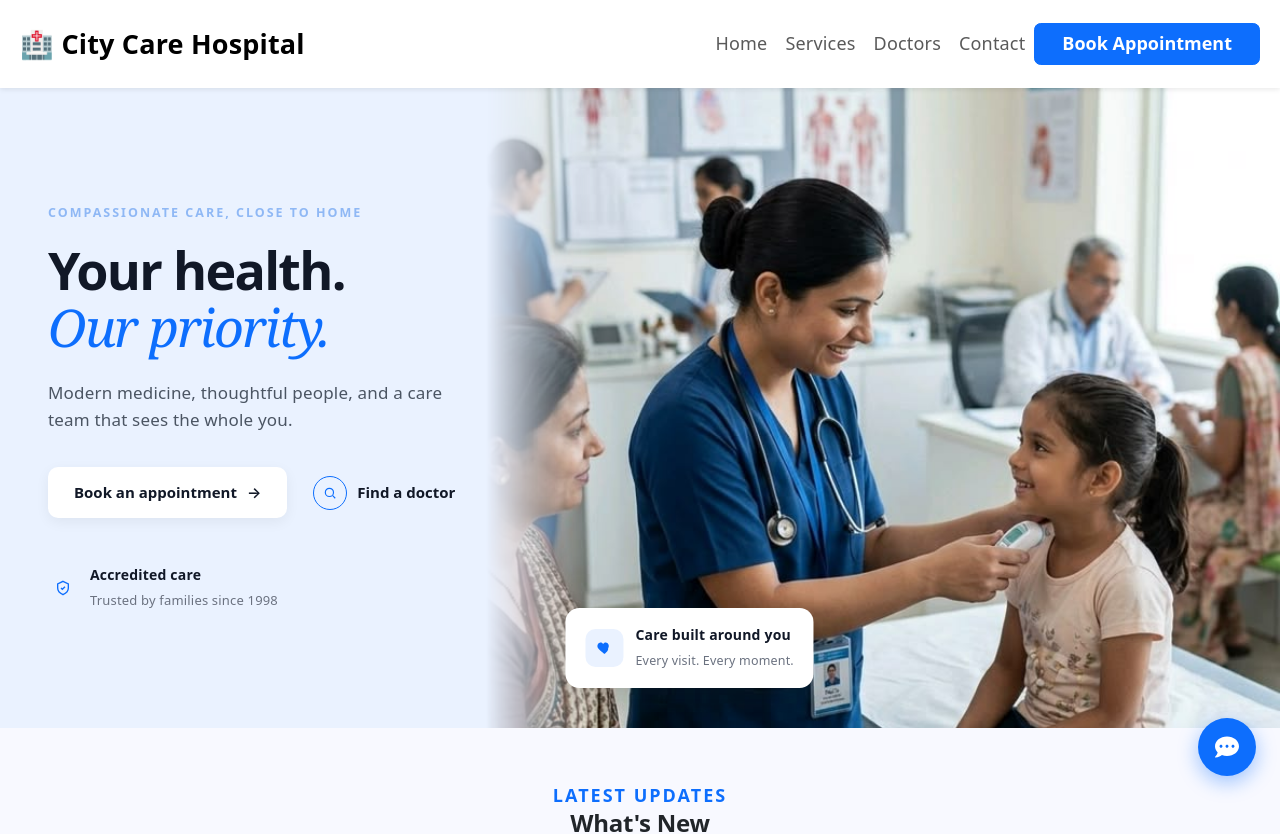
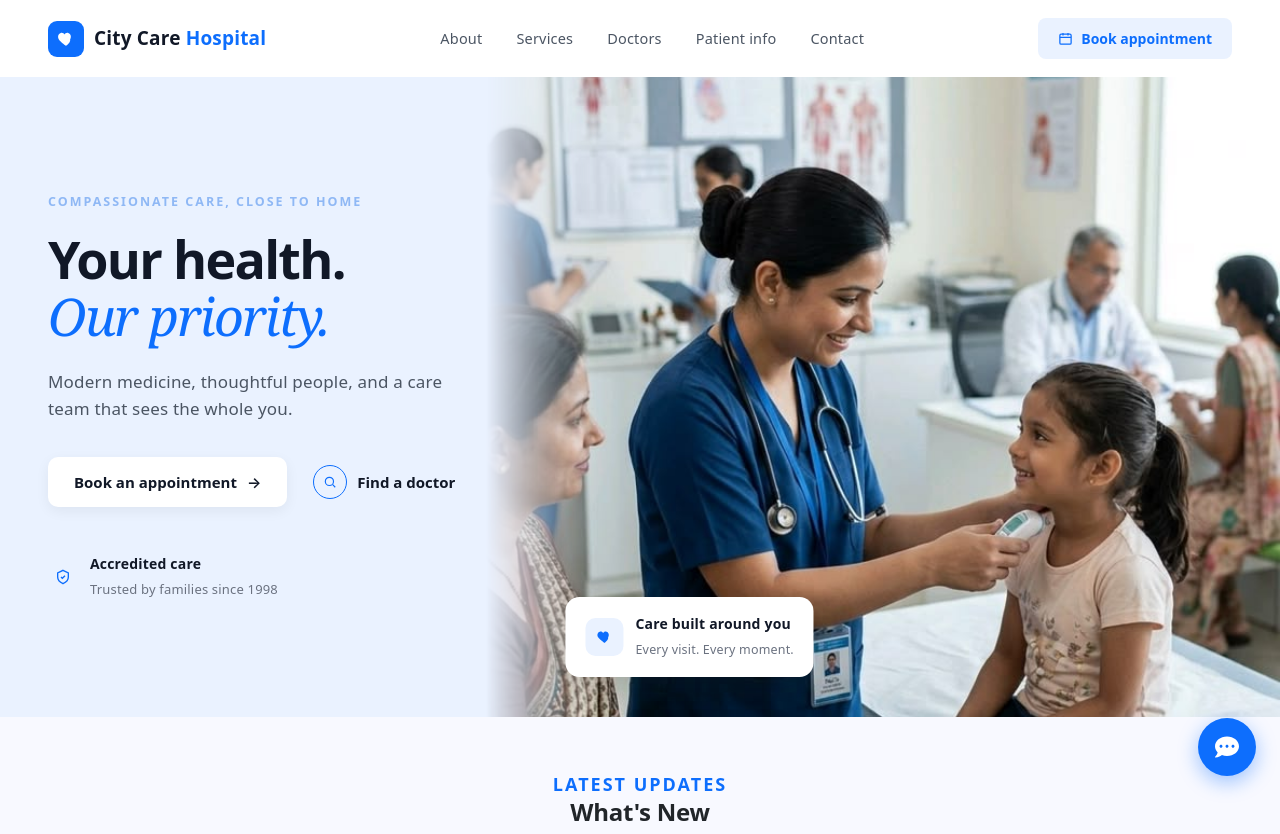
Before and after one commit to shrutikri026-ctrl/City-Care-Hospital, a React (Vite) app: page / in a window 1280 px wide. Shown: the top 834 px of the page. Built offline with nearby package versions, Linux system fonts and the light colour scheme.

Commit message:
update navbar to match new hero design

```diff
--- a/src/components/NavbarSection.jsx
+++ b/src/components/NavbarSection.jsx
@@ -1,32 +1,67 @@
-import { Navbar, Nav, Container, Button } from "react-bootstrap";
-import { Link } from "react-router-dom";
+function NavbarSection({ onBookClick }) {
+  return (
+    <>
+      <style>{`
+        .hs-nav {
+          display: flex;
+          align-items: center;
+          justify-content: space-between;
+          padding: 18px 48px;
+          background: #fff;
+        }
+        .hs-logo {
+          display: flex;
+          align-items: center;
+          gap: 10px;
+        }
+        .hs-logo-icon {
+          width: 36px; height: 36px;
+          background: #0d6efd;
+          border-radius: 9px;
+          display: flex; align-items: center; justify-content: center;
+        }
+        .hs-logo-text {
+          font-weight: 700; font-size: 19px; color: #111827;
+        }
+        .hs-logo-text span { color: #0d6efd; }
+        .hs-nav-links {
+          display: flex; gap: 34px; list-style: none; margin: 0; padding: 0;
+        }
+        .hs-nav-links li {
+          font-size: 14.5px; color: #4b5563; cursor: pointer;
+        }
+        .hs-book-nav {
+          background: #eaf2ff; color: #0d6efd; border: none;
+          font-weight: 600; font-size: 14px;
+          padding: 10px 20px; border-radius: 8px;
+          display: flex; align-items: center; gap: 8px;
+          cursor: pointer;
+        }
 
-function NavbarSection( { onBookClick}){
-  return (
-    <Navbar bg="white" expand="lg" sticky="top" className="shadow-sm py-3">
-      <Container>
-        <Navbar.Brand as={Link} to="/" className="fw-bold fs-4">
-          🏥 City Care Hospital
-        </Navbar.Brand>
+        @media (max-width: 960px) {
+          .hs-nav { padding: 16px 22px; }
+          .hs-nav-links { display: none; }
+        }
+      `}</style>
 
-        <Navbar.Toggle aria-controls="navbar-nav" />
-
-        <Navbar.Collapse id="navbar-nav">
-          <Nav className="ms-auto align-items-center">
-            <Nav.Link as={Link} to="/">Home</Nav.Link>
-            <Nav.Link as={Link} to="/services">Services</Nav.Link>
-            <Nav.Link as={Link} to="/doctors">Doctors</Nav.Link>
-            <Nav.Link as={Link} to="/contact">Contact</Nav.Link>
-
-            <Button
-            variant="primary" className="fw-semibold px-4" onClick={onBookClick}>
-
-           Book Appointment
-            </Button>
-          </Nav>
-        </Navbar.Collapse>
-      </Container>
-    </Navbar>
+      <nav className="hs-nav">
+        <div className="hs-logo">
+          <div className="hs-logo-icon">
+            <svg width="18" height="18" viewBox="0 0 24 24" fill="#fff">
+              <path d="M12 21s-6.5-4.35-9.5-8.5C0.5 9 1.5 5 5 4c2.2-.6 4.2.5 5 2 .8-1.5 2.8-2.6 5-2 3.5 1 4.5 5 2.5 8.5C18.5 16.65 12 21 12 21z" />
+            </svg>
+          </div>
+          <div className="hs-logo-text">City Care <span>Hospital</span></div>
+        </div>
+        <ul className="hs-nav-links">
+          <li>About</li><li>Services</li><li>Doctors</li><li>Patient info</li><li>Contact</li>
+        </ul>
+        <button className="hs-book-nav" onClick={onBookClick}>
+          <svg width="15" height="15" viewBox="0 0 24 24" fill="none" stroke="#0d6efd" strokeWidth="2"><rect x="3" y="5" width="18" height="16" rx="2"/><path d="M3 10h18M8 3v4M16 3v4"/></svg>
+          Book appointment
+        </button>
+      </nav>
+    </>
   );
 }
 
```
